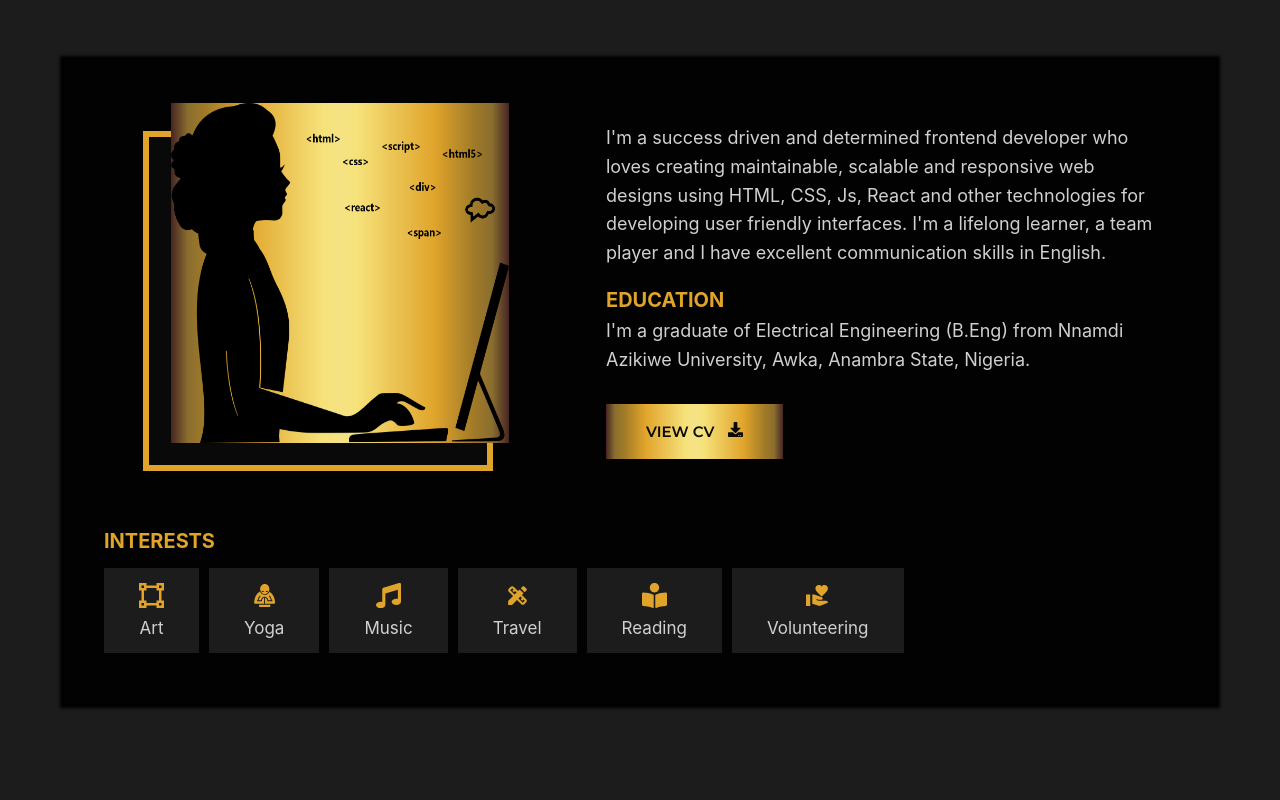
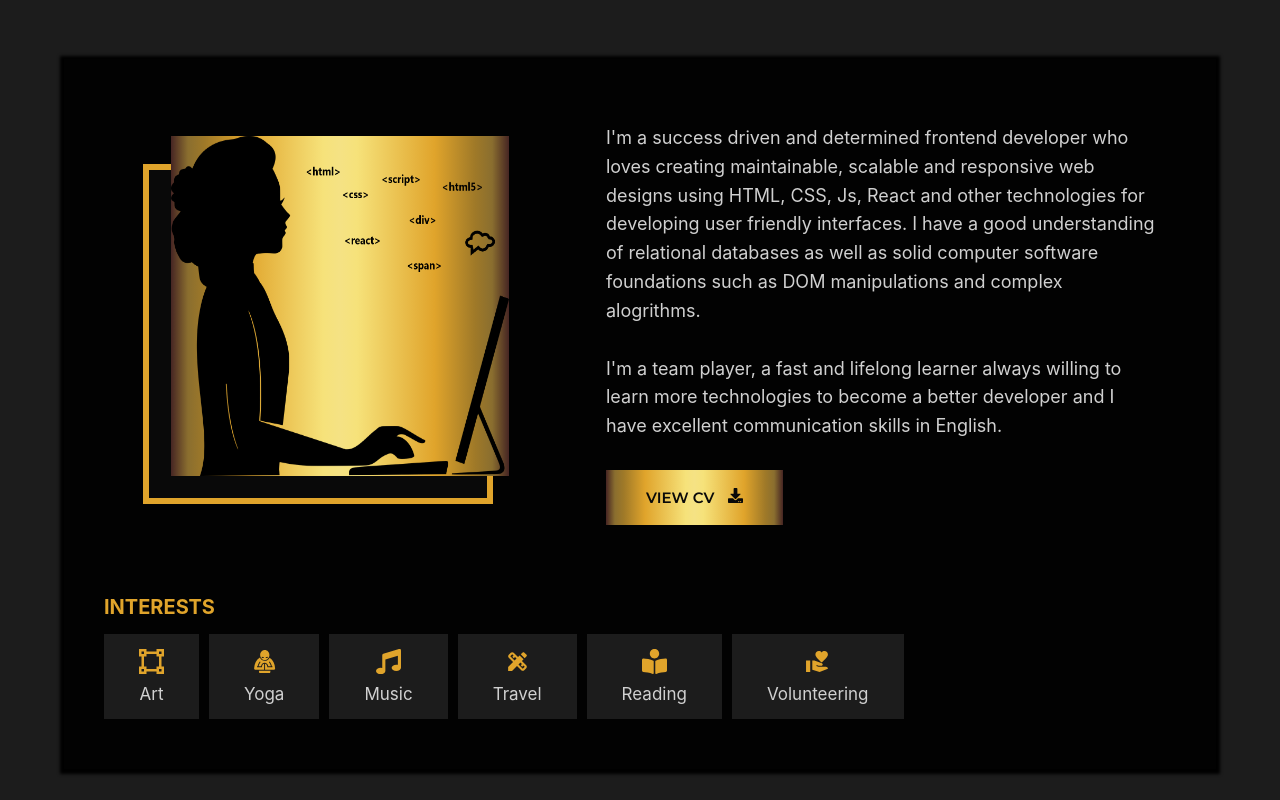
Before and after one commit to Meldy2503/2022-work-portfolio, a React (Create React App) app: page / in a window 1280 px wide. Shown: the part 960-1760 px from the top of the page. Built offline with nearby package versions, Linux system fonts and the light colour scheme.

Commit message:
fix: clear errors in the console

```diff
--- a/public/index.html
+++ b/public/index.html
@@ -6,8 +6,6 @@
     <meta name="viewport" content="width=device-width, initial-scale=1" />
     <meta name="theme-color" content="#000000" />
     <meta name="description" content="Frontend Developer" />
-    <link rel="apple-touch-icon" href="%PUBLIC_URL%/logo192.png" />
-    <link rel="manifest" href="%PUBLIC_URL%/manifest.json" />
     <!-- fonts -->
     <link rel="preconnect" href="https://fonts.googleapis.com" />
     <link rel="preconnect" href="https://fonts.gstatic.com" crossorigin />
--- a/src/app.css
+++ /dev/null
@@ -1,304 +0,0 @@
-p {border: 1rem solid rgb(224, 164, 43);
-  color: #474747 ;
-  color: rgb(138, 110, 47) ;
-  color: rgb(159, 121, 40) ;
-  color: rgb(224, 164, 43) ;
-  color: rgb(246, 226, 122);
-
-
-}
-
-background: linear-gradient(
-  to right,
-  #462523 0%,
-  #9f7928 5%,
-  #cb9b51 10%,
-  #fdb931 22%,
-  #fedb37 45%,
-  #fedb37 50%,
-  #fedb37 55%,
-  #fdb931 78%,
-  #cb9b51 90%,
-  #9f7928 95%,
-  #462523 100%
-);
-
-
- /* p {
-  background-color: rgba(0, 0, 0, 0.863);
-  background-color: rgba(114, 27, 214, 0.603);
-  background-color: #f3f3f3;
-  background: #001845;
-  background: rgb(1, 22, 56);
-  background: rgb(0, 8, 20);
-  background: rgb(30, 67, 86, 0.8);
-  background: #1e4356;
-  background: #446679cc;
-  background: rgb(0, 29, 61);
-  color: #f3f8fa;
-  background-color: #446679cc;
-  background-color: #48758d;
-  background-color: rgb(0, 16, 46);
-  background-color: rgb(6, 11, 35);
-  background-color: rgb(5, 9, 29);
-  background-color: rgb(35, 31, 32);
-
-
-  &::before {
-    content: "";
-    position: absolute;
-    display: block;
-    height: 0.2rem;
-    width: 100%;
-    bottom: -0.8rem;
-    border-radius: 2rem;
-    left: 0;
-    right: 0;
-    transform: scale(0, 1);
-    transition: transform ease-in 250ms;
-  }
-  &:hover::before {
-    transform: scale(1, 1);
-  }
-  color: #a02f2f;
-  color: #353247;
-}
-
-
-
-import React from "react";
-import { ProjectData } from "./projectData";
-import { SubHeading } from "../reuseableComponents/headingStyle";
-
-import {
-  Container,
-  Contents,
-  Row,
-  Column,
-  Card,
-  FrontText,
-  BackText,
-  ButtonG,
-  ButtonW,
-} from "./projectStyle";
-
-const Projects = () => {
-  return (
-    <Container id="projects">
-      <Contents>
-        <SubHeading data-aos="fade-up">Projects</SubHeading>
-        <Row>
-          <Column>
-            {ProjectData.map((project) => (
-              <Card key={project.id} data-aos="flip-right">
-                <div className="card_side card_side--front">
-                  <FrontText>
-                    <figure>
-                      <img src={project.img} alt="project capture" />
-                      <figcaption>
-                        <h3>{project.name}</h3>
-                      </figcaption>
-                    </figure>
-                  </FrontText>
-                </div>
-                <div className="card_side card_side--back">
-                  <BackText>
-                    <p>{project.comment}</p>
-                    <div>
-                      <ButtonW
-                        href={project.web}
-                        target="_blank"
-                        rel="noreferrer"
-                      >
-                        website
-                      </ButtonW>
-                      <ButtonG
-                        href={project.git}
-                        target="_blank"
-                        rel="noreferrer"
-                      >
-                        github
-                      </ButtonG>
-                    </div>
-                  </BackText>
-                </div>
-              </Card>
-            ))}
-          </Column>
-        </Row>
-      </Contents>
-    </Container>
-  );
-};
-
-export default Projects;
-
-
-
-import styled from "styled-components";
-export const Container = styled.section`
-  width: 100%;
-  overflow: hidden;
-  background-color: rgb(6, 11, 35);
-  background-color: #1c1c1c;
-  position: relative;
-`;
-
-export const Contents = styled.div`
-  max-width: 120rem;
-  width: 90%;
-  margin: 10rem auto;
-
-  @media (max-width: ${({ theme }) => theme.media.mobile}) {
-    width: 95%;
-    margin: 6rem auto;
-  }
-`;
-
-export const Row = styled.div`
-  margin-top: 4rem;
-  width: 100%;
-`;
-export const Column = styled.div`
-  display: flex;
-  justify-content: space-between;
-  flex-wrap: wrap;
-`;
-export const Card = styled.div`
-  perspective: 150rem;
-  -moz-perspective: 150rem;
-  /* position: relative;  */
-  height: 35rem;
-  width: 32.5%;
-  margin: 0 auto 1.3rem auto;
-
-  @media (max-width: ${({ theme }) => theme.media.tablet}) {
-    width: 49%;
-  }
-
-  @media (max-width: 650px) {
-    width: 70%;
-  }
-  @media (max-width: 450px) {
-    width: 95%;
-  }
-
-  .card_side {
-    height: 35rem;
-    width: 100%;
-    transition: all 0.8s ease;
-    position: absolute;
-    top: 0;
-    left: 0;
-    backface-visibility: hidden;
-    border-radius: 0.5rem;
-    overflow: hidden;
-
-    &--front {
-      background-color: #fff;
-    }
-    &--back {
-      background-color: #fff;
-      transform: rotateY(180deg);
-      position: relative;
-    }
-  }
-
-  &:hover .card_side--front {
-    transform: rotateY(-180deg);
-  }
-
-  &:hover .card_side--back {
-    transform: rotateY(0);
-  }
-`;
-
-export const FrontText = styled.div`
-  margin: 0 auto;
-  text-align: center;
-
-  figure {
-    display: block;
-    height: 35rem;
-    position: relative;
-  }
-
-  img {
-    filter: brightness(120%) contrast(105%);
-    width: 100%;
-    height: 75%;
-    box-shadow: 0 1.2rem 1.9rem #000;
-  }
-
-  figcaption {
-    position: absolute;
-    bottom: 0;
-    left: 0;
-    background: linear-gradient(
-      to top,
-      rgba(0, 0, 0, 0.3) 83.12%,
-      rgba(52, 168, 83, 0) 0.77%
-    );
-    height: 30%;
-    width: 100%;
-  }
-
-  h3 {
-    font-size: 2.5rem;
-    margin: 4rem 0 0 0;
-    font-weight: 700;
-    color: #fff;
-    z-index: 100;
-  }
-`;
-export const BackText = styled.div`
-  color: #444;
-  padding: 3rem 1.5rem;
-  font-size: 1.5rem;
-
-  @media (max-width: 300px) {
-    padding: 1.5rem 1.5rem;
-  }
-
-  p {
-    line-height: 1.5;
-  }
-
-  div {
-    display: flex;
-    justify-content: space-between;
-  }
-`;
-
-export const ButtonW = styled.a`
-  padding: 1.5rem 3rem;
-  font-size: 1.5rem;
-  font-weight: 700;
-  display: inline-block;
-  text-align: center;
-  text-transform: uppercase;
-  margin-top: 4rem;
-  background-color: #f3f3f3;
-  color: rgba(30, 67, 86);
-  transition: all 0.7s;
-
-  @media (max-width: 300px) {
-    margin-top: 2rem;
-    padding: 1.5rem 2.5rem;
-  }
-
-  &:hover {
-    box-shadow: 13rem 0 0 0 rgba(30, 67, 86) inset;
-    color: #fff;
-  }
-`;
-export const ButtonG = styled(ButtonW)`
-  background-color: rgba(30, 67, 86);
-  color: #fff;
-
-  &:hover {
-    box-shadow: 13rem 0 0 0 #f3f3f3 inset;
-    color: rgba(30, 67, 86);
-  }
-`;
-  */
--- a/src/components/aboutMe/AboutMe.jsx
+++ b/src/components/aboutMe/AboutMe.jsx
@@ -14,7 +14,6 @@ import {
   ImageContainer,
   TextContainer,
   Interests,
-  Edu,
   Cv,
 } from "./aboutMeStyle";
 
@@ -35,16 +34,15 @@ const AboutMe = () => {
                 I'm a success driven and determined frontend developer who loves
                 creating maintainable, scalable and responsive web designs using
                 HTML, CSS, Js, React and other technologies for developing user
-                friendly interfaces. I'm a lifelong learner, a team player and I
-                have excellent communication skills in English.
+                friendly interfaces. I have a good understanding of relational
+                databases as well as solid computer software foundations such as
+                DOM manipulations and complex alogrithms.
               </p>
-              <Edu data-aos="fade-up">
-                <h3>EDUCATION</h3>
-                <p>
-                  I'm a graduate of Electrical Engineering (B.Eng) from Nnamdi
-                  Azikiwe University, Awka, Anambra State, Nigeria.
-                </p>
-              </Edu>
+              <p>
+                I'm a team player, a fast and lifelong learner always willing to
+                learn more technologies to become a better developer and I have
+                excellent communication skills in English.
+              </p>
 
               <Cv data-aos="fade-up">
                 <Button href={myCv} mgt="0" bor="none" target="_blank">
--- a/src/components/aboutMe/aboutMeStyle.js
+++ b/src/components/aboutMe/aboutMeStyle.js
@@ -127,15 +127,7 @@ export const TextContainer = styled.div`
   p {
     line-height: 1.6;
     font-size: 1.8rem;
-  }
-`;
-
-export const Edu = styled.div`
-  margin-bottom: 2.9rem;
-
-  @media (max-width: ${({ theme }) => theme.media.tablet}) {
-    width: 100%;
-    margin: 3rem auto;
+    margin-bottom: 2.9rem;
   }
 `;
 
--- a/src/components/footer/Footer.jsx
+++ b/src/components/footer/Footer.jsx
@@ -6,7 +6,7 @@ const Footer = () => {
     <Container>
       <p>&copy; 2022. All Rights Reserved</p>
       <p>
-        Designed by <span>Okafor Emelder</span>
+        Designed and Built by <span>Okafor Emelder</span>
       </p>
     </Container>
   );
--- a/src/components/landingPage/LandingPage.jsx
+++ b/src/components/landingPage/LandingPage.jsx
@@ -28,7 +28,7 @@ const LandingPage = () => {
             </p>
             <TypedText>
               <p>
-                I'm proficient in&nbsp;<span>{"<"}&nbsp;</span>
+                I'm proficient in&nbsp;<span>{"<"}</span>&nbsp;
               </p>
               <TypewriterComponent
                 options={{
--- a/src/components/landingPage/landingPageStyle.js
+++ b/src/components/landingPage/landingPageStyle.js
@@ -62,7 +62,7 @@ export const Col = styled.div`
     }
   }
 
-  p {
+  & > p {
     font-size: 1.8rem;
     font-family: "Raleway", sans-serif;
     width: 65%;
@@ -89,6 +89,7 @@ export const TypedText = styled.span`
 
   p {
     margin-top: 0;
+    color: #d0d0d0;
   }
 `;
 
--- a/src/components/navbar/Navbar.jsx
+++ b/src/components/navbar/Navbar.jsx
@@ -20,7 +20,6 @@ const Navbar = () => {
 
   const changeNavBgColorOnScroll = () => {
     window.scrollY >= 7 ? setNavbar(true) : setNavbar(false);
-    console.log(window.scrollY);
   };
 
   window.addEventListener("scroll", changeNavBgColorOnScroll);
--- a/src/components/projects/projectStyle.js
+++ b/src/components/projects/projectStyle.js
@@ -207,7 +207,7 @@ export const Live = styled(HiDesktopComputer)`
   font-size: 3rem;
 `;
 export const Code = styled(FaCode)`
-  color: #e90a0a;
+  color: #e0a42b;
   margin-right: 0.6rem;
   font-size: 3rem;
 `;
```
Also changed, not shown: public/manifest.json (deleted), 1 other file (tests, documents, lock files or other folders).
